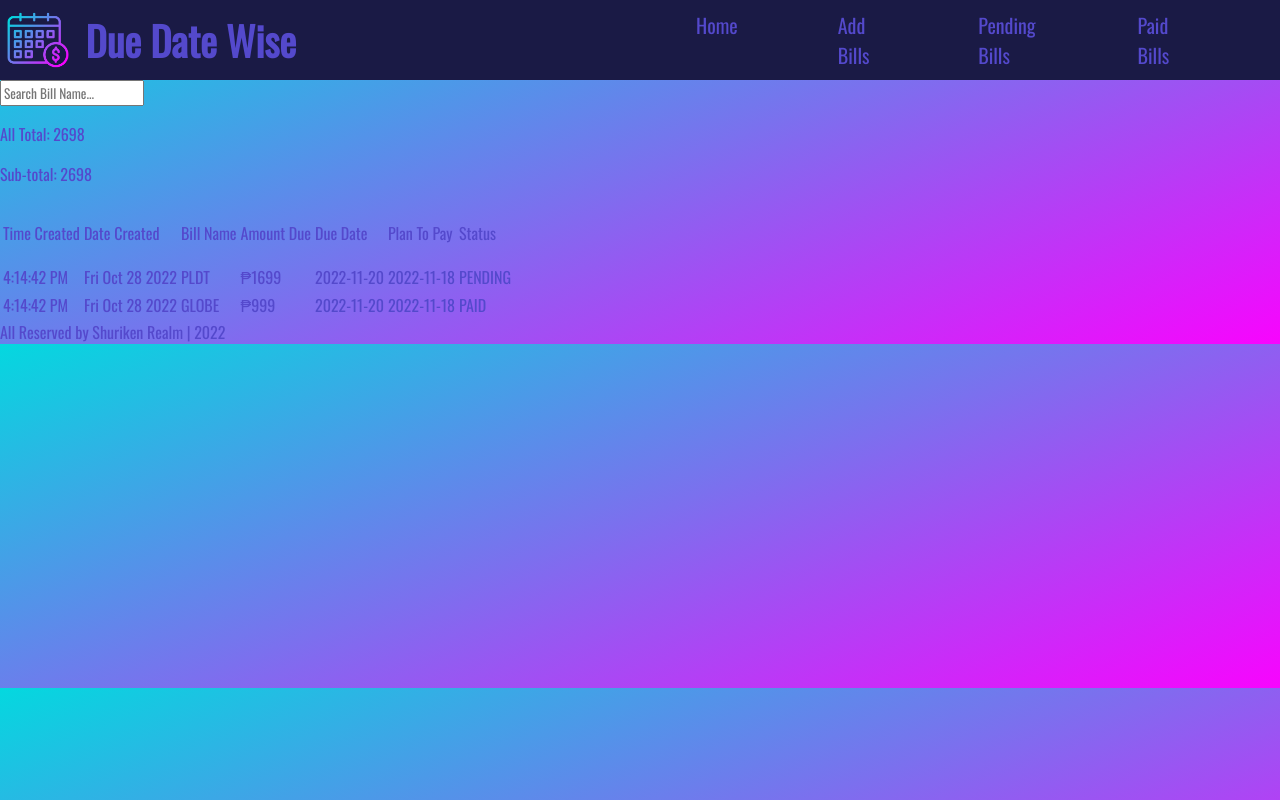
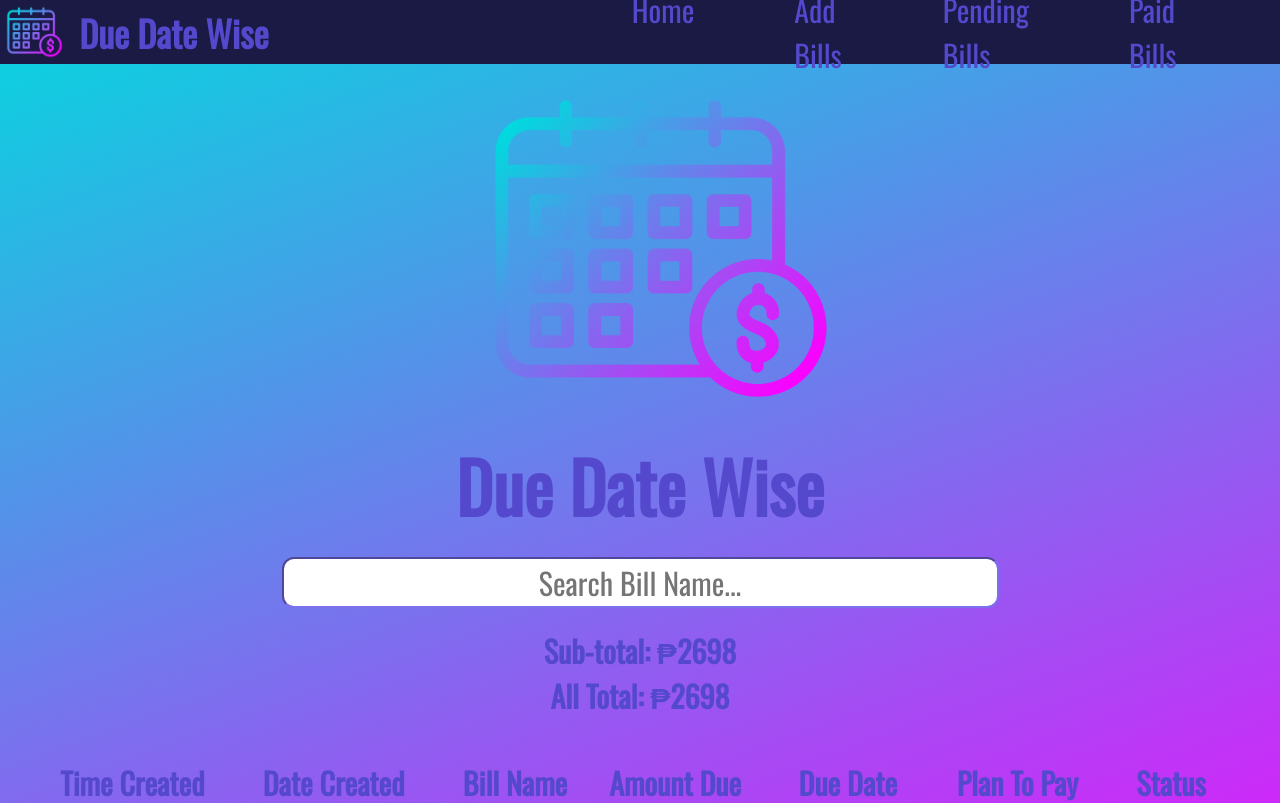
Before and after one commit to dyankristoper/todo-app, a React (Create React App) app in the folder p3-react-app/: page / in a window 1280 px wide. Shown: the top 803 px of the page. Built offline with nearby package versions, Linux system fonts and the light colour scheme; a web font is replaced by a local one.

Commit message:
feat: adding CSS incomplete

```diff
--- /dev/null
+++ b/p3-react-app/src/assets/styles/AddBills.css
@@ -0,0 +1,13 @@
+form {
+    width: 100%;
+    height: 92vh;
+    display: flex;
+    justify-content: center;
+    align-items: center;
+    flex-direction: column;
+}
+
+.bill-name {
+    margin-top: 8vh;
+    font-size: 50px;
+}
--- /dev/null
+++ b/p3-react-app/src/assets/styles/Footer.css
@@ -0,0 +1,9 @@
+footer {
+    width: 100%;
+    height: 8vh;
+    background: rgb(26, 26, 69);
+    display: flex;
+    justify-content: center;
+    align-items: center;
+    font-size: 30px;
+}
--- a/p3-react-app/src/assets/styles/Header.css
+++ b/p3-react-app/src/assets/styles/Header.css
@@ -1,6 +1,8 @@
 header {
-    height: 10vh;
+    width: 100%;
+    height: 8vh;
     background: rgb(26, 26, 69);
+    position: fixed;
     display: flex;
     flex-direction: row;
     justify-content: space-between;
@@ -21,7 +23,7 @@ img {
 
 h3 {
     margin-left: 10px;
-    font-size: 40px;
+    font-size: 36px;
 }
 
 ul {
@@ -33,9 +35,17 @@ ul {
 li {
     color: aqua;
     margin-right: 100px;
-    font-size: 20px ;
+    font-size: 20px;
 }
 
 .link {
     text-decoration: none;
 }
+
+.link:hover {
+    text-decoration: underline;
+}
+
+.link:active {
+    color: white;
+}
--- /dev/null
+++ b/p3-react-app/src/assets/styles/Homepage.css
@@ -0,0 +1,53 @@
+* {
+    margin: 0;
+    font-size: 30px;
+}
+
+main {
+    width: 100%;
+    display: flex;
+    justify-content: center;
+    align-items: center;
+    flex-direction: column;
+}
+
+.logo-title {
+    display: flex;
+    justify-content: center;
+    flex-direction: column;
+    text-align: center;
+    margin-top: 8vh;
+}
+
+.logo {
+    width: 50%;
+    height: 25%;
+    margin-left: 200px;
+}
+
+.title {
+    font-size: 70px;
+    margin-bottom: 20px;
+}
+
+input {
+    text-align: center;
+    border-radius: 12px;
+    border-color: rgba(123,112,238,1);
+    margin-bottom: 20px;
+}
+
+.home-total {
+    font-weight: bold;
+    text-align: center;
+    margin-bottom: 20px;
+}
+
+td {
+    text-align: center;
+    padding: 20px;
+}
+
+.home-table {
+    font-weight: bold;
+}
--- a/p3-react-app/src/components/AllBillRow.js
+++ b/p3-react-app/src/components/AllBillRow.js
@@ -27,4 +27,4 @@ const AllBillRow = ({timeCreated, dateCreated, name, amount, dueDate, planToPay,
   )
 }
 
-export default AllBillRow
+export default AllBillRow;
--- a/p3-react-app/src/components/BillRow.js
+++ b/p3-react-app/src/components/BillRow.js
@@ -1,4 +1,4 @@
-import { useDispatch } from "react-redux"
+import { useDispatch } from "react-redux";
 
 
 const BillRow = ({timeCreated, dateCreated, name, amount, dueDate, planToPay, status}) => {
--- a/p3-react-app/src/components/Footer.js
+++ b/p3-react-app/src/components/Footer.js
@@ -1,8 +1,8 @@
-import React from 'react';
+import '../assets/styles/Footer.css';
 
 const Footer = () => {
   return (
-    <div>All Reserved by Shuriken Realm | 2022</div>
+    <footer>All Reserved by Shuriken Realm | 2022</footer>
   )
 }
 
--- a/p3-react-app/src/pages/AddBills.js
+++ b/p3-react-app/src/pages/AddBills.js
@@ -1,5 +1,7 @@
 import { useState } from "react";
 import { useSelector, useDispatch } from "react-redux";
+
+import '../assets/styles/AddBills.css';
 
 const AddBills = () => {
 
@@ -58,30 +60,30 @@ const AddBills = () => {
   return (
     <>
       <form onSubmit = {onSubmitFormHandler}>
-      <h1>Adding Bills</h1>
+      <h1 className='bill-name'>Adding Bills</h1>
         <h3>Bill Name</h3>
         <input
         type = 'text'
         value = {billName}
-        onChange = { onBillNameChangeHandler}
+        onChange = {onBillNameChangeHandler}
         />
         <h3>Amount Due</h3>
         <input
         type = 'number'
         value = {billAmount}
-        onChange = { onBillAmountChangeHandler}
+        onChange = {onBillAmountChangeHandler}
         />
         <h3>Due Date</h3>
         <input
         type = 'date'
         value = {billDueDate}
-        onChange = { onBillDueDateChangeHandler}
+        onChange = {onBillDueDateChangeHandler}
         />
         <h3>Plan To Pay</h3>
         <input
         type = 'date'
         value = {billPlanToPay}
-        onChange = { onBillPlanToPayChangeHandler}
+        onChange = {onBillPlanToPayChangeHandler}
         />
         <br/>
             {/* Conditional rendering for error */}
@@ -91,7 +93,6 @@ const AddBills = () => {
             <button type="submit">
                 + Add Bill
             </button>
-
       </form>
     </>
   )
--- a/p3-react-app/src/pages/Homepage.js
+++ b/p3-react-app/src/pages/Homepage.js
@@ -1,11 +1,17 @@
 import { useSelector } from "react-redux";
 import { useEffect, useState } from 'react';
+
 import AllBillRow from "../components/AllBillRow";
+
+import '../assets/styles/Homepage.css';
+
+import payment from '../assets/payment.png';
 
 const Homepage = ({allPendingBills, allPaidBills}) => {
 
   const bills = useSelector( state => state.allBills);
   const [filterByName, setFilterByName] = useState('');
+  const [runningTotal, setRunningTotal] = useState(0);
 
   const pendingBills = allPendingBills.filter(bill => {
     if (filterByName === '') {
@@ -25,14 +31,14 @@ const Homepage = ({allPendingBills, allPaidBills}) => {
               dueDate = {bill.dueDate}
               planToPay = {bill.planToPay}
               status = {bill.status} />
-  })
+  });
 
   const paidBills = allPaidBills.filter(bill => {
     if (filterByName === '') {
-      return bill
+      return bill;
     }
     else if (bill.name.toUpperCase().includes(filterByName.toUpperCase())) {
-      return bill
+      return bill;
     }
   })
   .map( bill => {
@@ -50,9 +56,7 @@ const Homepage = ({allPendingBills, allPaidBills}) => {
     let allTotal = 0;
     bills.map( bill => {
       allTotal = parseFloat(allTotal) + parseFloat(bill.amount)
-    })
-
-  const [runningTotal, setRunningTotal] = useState(0);
+    });
 
   useEffect(() => {
     setRunningTotal( bills.filter( bill => bill.name.toUpperCase().includes( filterByName.toUpperCase() ) ).reduce(( accum, current ) => {
@@ -62,7 +66,10 @@ const Homepage = ({allPendingBills, allPaidBills}) => {
 
   return (
     <>
-      <div>
+      <main>
+        <div className='logo-title'>
+          <img className='logo' src={payment} alt = 'paymentlogo'/>
+          <h1 className='title'>Due Date Wise</h1>
           <input
             type='text'
             placeholder='Search Bill Name...'
@@ -70,37 +77,38 @@ const Homepage = ({allPendingBills, allPaidBills}) => {
             onChange={ e => setFilterByName(e.target.value) }
           />
         </div>
-      <div>
-        <p>All Total: {allTotal}</p>
-        <p>Sub-total: { runningTotal }</p>
+        <div className='home-total'>
+          <p>Sub-total: &#8369;{ runningTotal }</p>
+          <p>All Total: &#8369;{allTotal}</p>
         </div>
         <table>
           <tr>
-            <td>
+              <td className='home-table'>
                   <p>Time Created</p>
               </td>
-            <td>
+              <td className='home-table'>
                   <p>Date Created</p>
               </td>
-            <td>
+              <td className='home-table'>
                   <p>Bill Name</p>
               </td>
-            <td>
+              <td className='home-table'>
                   <p>Amount Due</p>
               </td>
-            <td>
+              <td className='home-table'>
                   <p>Due Date</p>
               </td>
-            <td>
+              <td className='home-table'>
                   <p>Plan To Pay</p>
               </td>
-            <td>
+              <td className='home-table'>
                   <p>Status</p>
               </td>
           </tr>
             {pendingBills}
             {paidBills}
         </table>
+      </main>
     </>
   )
 }
```
Also changed, not shown: p3-react-app/src/App.js (+4 -4 lines). Lines whose indentation alone changed are shown as unchanged.
